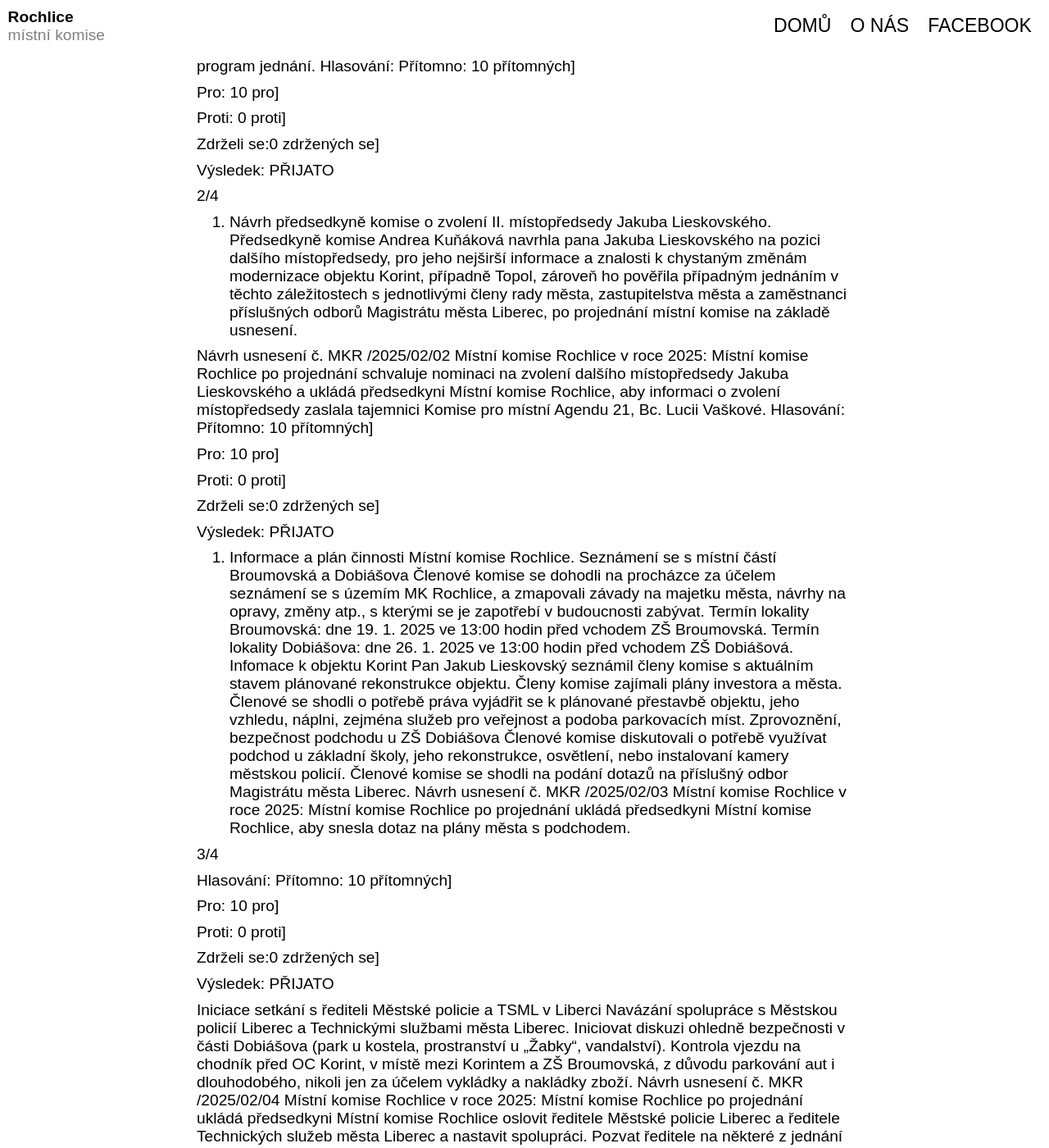
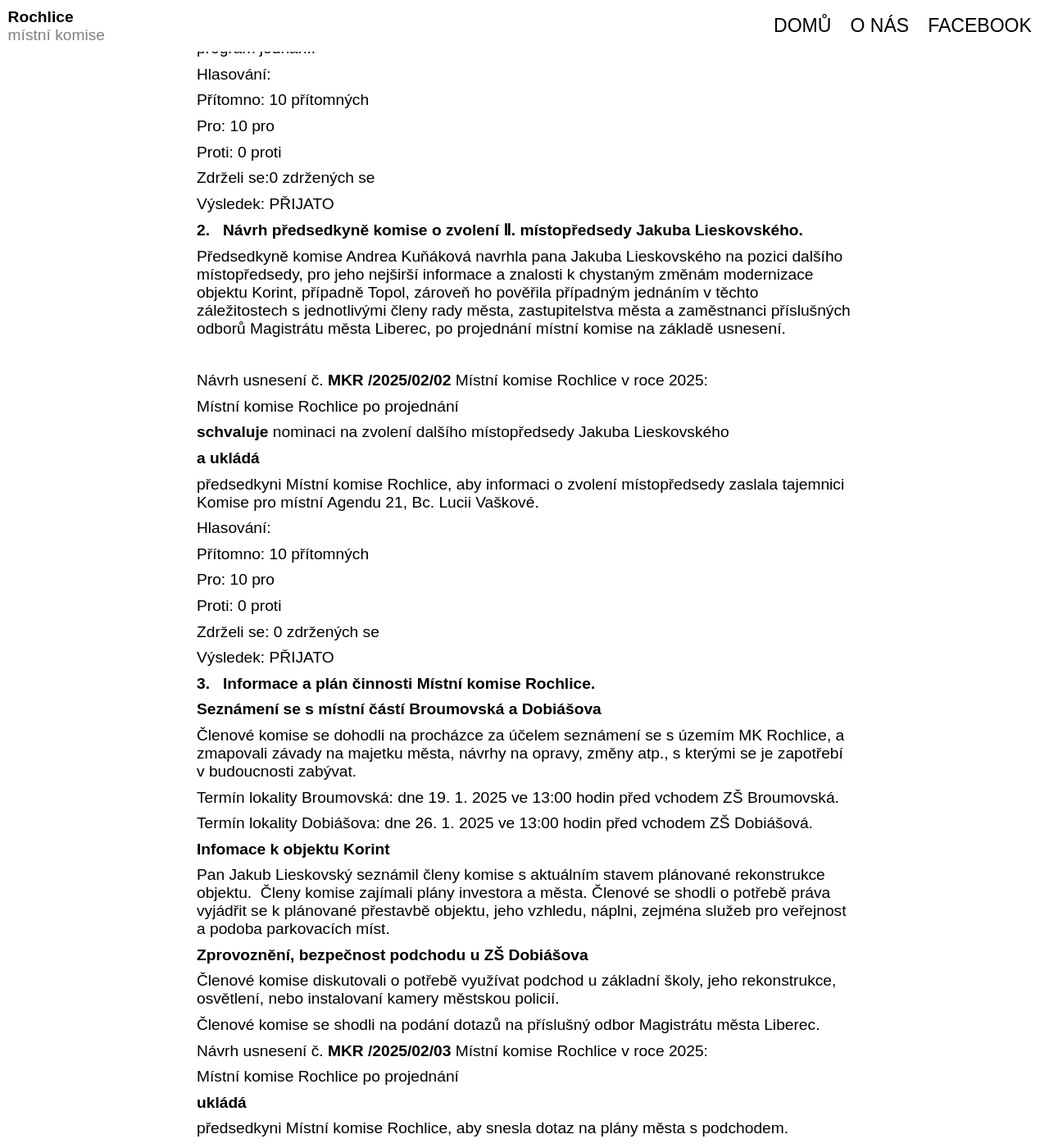
Before and after one commit to mkrochlice/mkrochlice.github.io, a Jekyll site: the page built from zapisy/_posts/2025-01-14-3.md, in a window 1280 px wide and 1400 px high, scrolled down 1309 px. Shown: the whole window at 82% size. Built offline with Jekyll 4.4.1, drawn with Linux system fonts in a browser that asks for light colours; some web fonts are replaced; some of the changed text lies outside the part shown.

Commit message:
Update Zápisy ze schůzí “2025-01-14-3”

```diff
--- a/zapisy/_posts/2025-01-14-3.md
+++ b/zapisy/_posts/2025-01-14-3.md
@@ -1,13 +1,14 @@
 ---
 layout: zapis
 number: 3
-present: Andrea Kuňáková, Petr Vacovský, Jakub Lieskovský, Štěpánka Kašparová, Petr Kadavý, Daniel Horáček, Josef Hlaváč, Lukáš Pavčo, Marek Maškarinec, Josef Kotalík
+present: Andrea Kuňáková, Petr Vacovský, Jakub Lieskovský, Štěpánka Kašparová,
+  Petr Kadavý, Daniel Horáček, Josef Hlaváč, Lukáš Pavčo, Marek Maškarinec,
+  Josef Kotalík
 excused: Olga Šamková, Marcela Nováková
-unexcused: 0
+unexcused: "0"
 guests: Martin Stianko
 ---
-
-## Program jednání:
+**Program jednání:**
 
 1. Zahájení a schválení programu,
 2. Zvolení dalšího místopředsedy Místní komise Rochlice,
@@ -15,145 +16,150 @@ guests: Martin Stianko
 4. Různé,
 5. Závěr.
 
-## 1. Zahájení a schválení programu.
+**1.   Zahájení a schválení programu.**
 
-Před zahájením jednání byly všechny přítomné osoby ústně seznámeny s tím, že „osobní údaje, které na jednání zazní (případně mohou zaznět), představují zákonem chráněné osobní údaje a nemají být volně šířeny“.
+Před zahájením jednání byly všechny přítomné osoby ústně seznámeny s tím, že „osobní údaje, které na jednání zazní (případně mohou zaznět), představují zákonem chráněné osobní údaje a nemají být volně šířeny“.
 
-V úvodu byly omluvené paní Nováková a paní Šrámková, které se nemohly zúčastnit. Bylo konstatováno, že počet přítomných členů je nadpoloviční většina a komise je usnášeníschopná.
+V úvodu byly omluvené paní Nováková a paní Šrámková, které se nemohly zúčastnit. Bylo konstatováno, že počet přítomných členů je nadpoloviční většina a komise je usnášeníschopná.
 
-Návrh usnesení č. **MKR /2025/02/01** Místní komise Rochlice v roce 2025:
+Návrh usnesení č. **MKR /2025/02/01** Místní komise Rochlice v roce 2025:
 
 Místní komise Rochlice po projednání
 
 **schvaluje**
 
 program jednání.
+
 Hlasování:
-Přítomno: 10
-přítomných]
 
-Pro: 10
-pro]
+Přítomno: 10 přítomných
 
-Proti: 0
-proti]
+Pro: 10 pro
 
-Zdrželi se:0
-zdržených se]
+Proti: 0 proti
+
+Zdrželi se:0 zdržených se
 
 Výsledek: PŘIJATO
 
-2/4
+**2.   Návrh předsedkyně komise o zvolení Ⅱ. místopředsedy Jakuba Lieskovského.**
 
-2. Návrh předsedkyně komise o zvolení II. místopředsedy Jakuba Lieskovského.
-Předsedkyně komise Andrea Kuňáková navrhla pana Jakuba Lieskovského na pozici dalšího
-místopředsedy, pro jeho nejširší informace a znalosti k chystaným změnám modernizace objektu Korint,
-případně Topol, zároveň ho pověřila případným jednáním v těchto záležitostech s jednotlivými členy rady
-města, zastupitelstva města a zaměstnanci příslušných odborů Magistrátu města Liberec, po projednání
-místní komise na základě usnesení.
+Předsedkyně komise Andrea Kuňáková navrhla pana Jakuba Lieskovského na pozici dalšího místopředsedy, pro jeho nejširší informace a znalosti k chystaným změnám modernizace objektu Korint, případně Topol, zároveň ho pověřila případným jednáním v těchto záležitostech s jednotlivými členy rady města, zastupitelstva města a zaměstnanci příslušných odborů Magistrátu města Liberec, po projednání místní komise na základě usnesení.
 
-Návrh usnesení č. MKR /2025/02/02 Místní komise Rochlice v roce 2025:
+
+
+Návrh usnesení č. **MKR /2025/02/02** Místní komise Rochlice v roce 2025:
+
 Místní komise Rochlice po projednání
-schvaluje nominaci na zvolení dalšího místopředsedy Jakuba Lieskovského
-a ukládá
-předsedkyni Místní komise Rochlice, aby informaci o zvolení místopředsedy zaslala tajemnici
-Komise pro místní Agendu 21, Bc. Lucii Vaškové.
+
+**schvaluje** nominaci na zvolení dalšího místopředsedy Jakuba Lieskovského
+
+**a ukládá**
+
+předsedkyni Místní komise Rochlice, aby informaci o zvolení místopředsedy zaslala tajemnici Komise pro místní Agendu 21, Bc. Lucii Vaškové.
+
 Hlasování:
-Přítomno: 10
-přítomných]
 
-Pro: 10
-pro]
+Přítomno: 10 přítomných
 
-Proti: 0
-proti]
+Pro: 10 pro
 
-Zdrželi se:0
-zdržených se]
+Proti: 0 proti
+
+Zdrželi se: 0 zdržených se
 
 Výsledek: PŘIJATO
 
-3. Informace a plán činnosti Místní komise Rochlice.
-Seznámení se s místní částí Broumovská a Dobiášova
-Členové komise se dohodli na procházce za účelem seznámení se s územím MK Rochlice, a zmapovali
-závady na majetku města, návrhy na opravy, změny atp., s kterými se je zapotřebí v budoucnosti zabývat.
+**3.   Informace a plán činnosti Místní komise Rochlice.**
+
+**Seznámení se s místní částí Broumovská a Dobiášova**
+
+Členové komise se dohodli na procházce za účelem seznámení se s územím MK Rochlice, a zmapovali závady na majetku města, návrhy na opravy, změny atp., s kterými se je zapotřebí v budoucnosti zabývat.
+
 Termín lokality Broumovská: dne 19. 1. 2025 ve 13:00 hodin před vchodem ZŠ Broumovská.
+
 Termín lokality Dobiášova: dne 26. 1. 2025 ve 13:00 hodin před vchodem ZŠ Dobiášová.
-Infomace k objektu Korint
-Pan Jakub Lieskovský seznámil členy komise s aktuálním stavem plánované rekonstrukce objektu. Členy
-komise zajímali plány investora a města. Členové se shodli o potřebě práva vyjádřit se k plánované
-přestavbě objektu, jeho vzhledu, náplni, zejména služeb pro veřejnost a podoba parkovacích míst.
-Zprovoznění, bezpečnost podchodu u ZŠ Dobiášova
-Členové komise diskutovali o potřebě využívat podchod u základní školy, jeho rekonstrukce, osvětlení,
-nebo instalovaní kamery městskou policií.
+
+**Infomace k objektu Korint**
+
+Pan Jakub Lieskovský seznámil členy komise s aktuálním stavem plánované rekonstrukce objektu.  Členy komise zajímali plány investora a města. Členové se shodli o potřebě práva vyjádřit se k plánované přestavbě objektu, jeho vzhledu, náplni, zejména služeb pro veřejnost a podoba parkovacích míst.
+
+**Zprovoznění, bezpečnost podchodu u ZŠ Dobiášova**
+
+Členové komise diskutovali o potřebě využívat podchod u základní školy, jeho rekonstrukce, osvětlení, nebo instalovaní kamery městskou policií.
+
 Členové komise se shodli na podání dotazů na příslušný odbor Magistrátu města Liberec.
-Návrh usnesení č. MKR /2025/02/03 Místní komise Rochlice v roce 2025:
+
+Návrh usnesení č. **MKR /2025/02/03** Místní komise Rochlice v roce 2025:
+
 Místní komise Rochlice po projednání
-ukládá
-předsedkyni Místní komise Rochlice, aby snesla dotaz na plány města s podchodem.
 
-3/4
+**ukládá**
+
+předsedkyni Místní komise Rochlice, aby snesla dotaz na plány města s podchodem.
 
 Hlasování:
-Přítomno: 10
-přítomných]
 
-Pro: 10
-pro]
+Přítomno: 10 přítomných
 
-Proti: 0
-proti]
+Pro: 10 pro
 
-Zdrželi se:0
-zdržených se]
+Proti: 0 proti
+
+Zdrželi se:0 zdržených se
 
 Výsledek: PŘIJATO
 
-Iniciace setkání s řediteli Městské policie a TSML v Liberci
-Navázání spolupráce s Městskou policií Liberec a Technickými službami města Liberec. Iniciovat diskuzi
-ohledně bezpečnosti v části Dobiášova (park u kostela, prostranství u „Žabky“, vandalství).
-Kontrola vjezdu na chodník před OC Korint, v místě mezi Korintem a ZŠ Broumovská, z důvodu
-parkování aut i dlouhodobého, nikoli jen za účelem vykládky a nakládky zboží.
-Návrh usnesení č. MKR /2025/02/04 Místní komise Rochlice v roce 2025:
+
+
+**Iniciace setkání s řediteli Městské policie a TSML v Liberci**
+
+Navázání spolupráce s Městskou policií Liberec a Technickými službami města Liberec. Iniciovat diskuzi ohledně bezpečnosti v části Dobiášova (park u kostela, prostranství u „Žabky“, vandalství).
+
+Kontrola vjezdu na chodník před OC Korint, v místě mezi Korintem a ZŠ Broumovská, z důvodu parkování aut i dlouhodobého, nikoli jen za účelem vykládky a nakládky zboží.
+
+Návrh usnesení č. **MKR /2025/02/04** Místní komise Rochlice v roce 2025:
+
 Místní komise Rochlice po projednání
-ukládá
-předsedkyni Místní komise Rochlice oslovit ředitele Městské policie Liberec a ředitele Technických
-služeb města Liberec a nastavit spolupráci.
+
+**ukládá**
+
+předsedkyni Místní komise Rochlice oslovit ředitele Městské policie Liberec a ředitele Technických služeb města Liberec a nastavit spolupráci.
+
 Pozvat ředitele na některé z jednání Místní komise Rochlice.
+
 Hlasování:
-Přítomno: 10
-přítomných]
 
-Pro: 10
-pro]
+Přítomno: 10 přítomných
 
-Proti: 0
-proti]
+Pro: 10 pro
 
-Zdrželi se:0
-zdržených se]
+Proti: 0 proti
+
+Zdrželi se:0 zdržených se
 
 Výsledek: PŘIJATO
 
-4. Různé.
-Komise se zabývala projektem „Revitalizace cesty podél Rušičky“, který vzešel z výsledků
-participativního rozpočtu, kde je plánována obnova povrchu. Členové komise by rádi do revitalizace
-zakomponovali odpočinkové prvky.
-Členové komise se domluvili na plánování společenských a komunitních akcích 2x ročně. Na příští
-jednání komise připravit nápady, podněty na využití Fondu místní komise.
-Komunikace s občany přes Facebook v řešení, zřídit k němu QR kód. Tvorba webové stránky zatím
-pozastavena.
-Paní Štěpánka Kašparová informovala členy komise o projektu „Oživení“ – možnost semináře Marka
-Zelenky. Členové komise diskutovala o využití pro vzdělání komise ve věcech samosprávy.
-Místopředsedkyně Štěpánka Kašparová zjistí bližší informace k semináři a k finančním podmínkám.
+**4.   Různé.**
 
-5. Závěr.
-Příští jednání Místní komise Rochlice se uskuteční 11. 2. 2025 v 17:00 hodin.
-Zasedání komise bylo ukončeno v 19.00 hodin.
+Komise se zabývala projektem „Revitalizace cesty podél Rušičky“, který vzešel z výsledků participativního rozpočtu, kde je plánována obnova povrchu. Členové komise by rádi do revitalizace zakomponovali odpočinkové prvky.
 
-4/4
+Členové komise se domluvili na plánování společenských a komunitních akcích 2x ročně. Na příští jednání komise připravit nápady, podněty na využití Fondu místní komise.
+
+Komunikace s občany přes Facebook v řešení, zřídit k němu QR kód. Tvorba webové stránky zatím pozastavena.
+
+Paní Štěpánka Kašparová informovala členy komise o projektu „Oživení“ – možnost semináře Marka Zelenky. Členové komise diskutovala o využití pro vzdělání komise ve věcech samosprávy. Místopředsedkyně Štěpánka Kašparová zjistí bližší informace k semináři a k finančním podmínkám.
+
+**5.    Závěr.**
+
+Příští jednání Místní komise Rochlice se uskuteční 11. 2. 2025 v 17:00 hodin.
+
+Zasedání komise bylo ukončeno v 19.00 hodin.
 
 Zapisovatel: Štěpánka Kašparová
+
 Ověřovatel: Andrea Kuňáková
+
 Schválil: Andrea Kuňáková, předsedkyně Místní komise Rochlice
-V Liberci, 20. 1. 2025
+
+V Liberci, 20. 1. 2025
```
